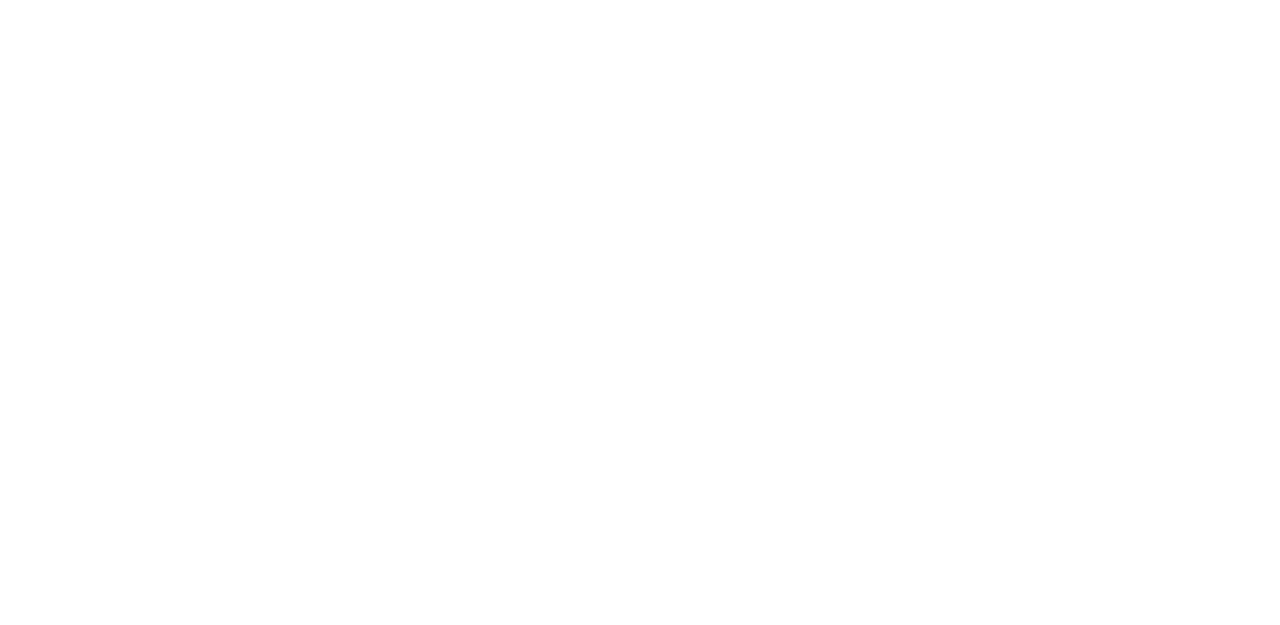
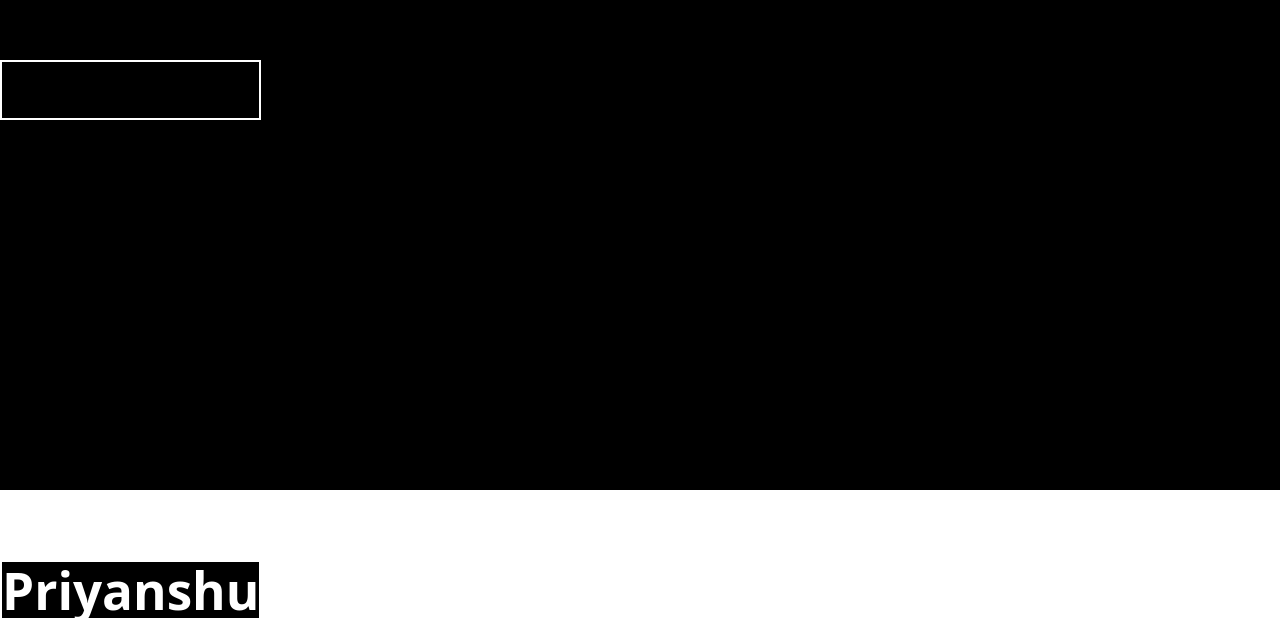
Before and after one commit to PriyanshuJayant/Portfolio, a React (Vite) app: page / in a window 1280 px wide. Shown: the part 310-935 px from the top of the page. Before the commit the page ends 800 px from the top, so only its background shows below. Built offline with nearby package versions, Linux system fonts and the light colour scheme.

Commit message:
Alpha 1.2 (Basic Animation)

```diff
--- a/package.json
+++ b/package.json
@@ -7,10 +7,13 @@
     "dev": "vite",
     "build": "vite build",
     "lint": "eslint .",
-    "preview": "vite preview"
+    "preview": "vite preview",
+    "start": "react-scripts start"
   },
   "dependencies": {
+    "framer": "^2.4.1",
     "framer-motion": "^12.23.19",
+    "motion": "^12.23.19",
     "react": "^19.1.1",
     "react-dom": "^19.1.1",
     "react-router-dom": "^7.9.1"
--- a/src/App.css
+++ b/src/App.css
@@ -0,0 +1,11 @@
+*{
+    padding: 0;
+    margin: 0;
+    box-sizing: border-box;
+    background-color: black;
+    columns: white;
+}
+div {
+  color: #fff;
+  text-decoration: none;
+}
--- a/src/App.jsx
+++ b/src/App.jsx
@@ -1,11 +1,18 @@
-import './App.css'
+import "./App.css";
+import Home from "./pages/Home";
+import { motion } from "framer-motion";
+import { Routes, Route, BrowserRouter } from "react-router-dom";
 
 function App() {
   return (
     <>
-
+      <BrowserRouter>
+        <Routes>
+          <Route path="/" element={<Home/>}/>
+        </Routes>
+      </BrowserRouter>
     </>
-  )
+  );
 }
 
-export default App
+export default App;
--- /dev/null
+++ b/src/components/Hero/Hero.jsx
@@ -0,0 +1,26 @@
+import './hero.css'
+import React from 'react'
+import {motion} from 'framer-motion'
+function Hero() {
+  return (
+    <motion.div
+        className='hero-title'
+        initial={{
+          y:600,
+          opacity:0
+        }}
+        animate={{
+            y:500,
+            opacity:1
+        }}
+        transition={{
+            duration:1.5,
+            delay:1
+        }}
+    >
+        <h1>Priyanshu</h1>
+    </motion.div>
+  )
+}
+
+export default Hero
--- /dev/null
+++ b/src/components/Hero/hero.css
@@ -0,0 +1,5 @@
+.hero-title{
+    color: white;
+    /* width: 1rem; */
+
+}
--- /dev/null
+++ b/src/pages/Home.jsx
@@ -0,0 +1,17 @@
+import "./home.css";
+import React from "react";
+import { motion } from "framer-motion";
+import Hero from "../components/Hero/Hero";
+
+function Home() {
+  return (
+    <>
+      {/* <NavBar/> */}
+      <div className="Hero-section">
+        <Hero/>
+      </div>
+    </>
+  );
+}
+
+export default Home;
--- /dev/null
+++ b/src/pages/home.css
@@ -0,0 +1,9 @@
+.Hero-section{
+    display: flex;
+    justify-content: center;
+    align-items: center;
+    border: 2px solid white;
+    /* position:absolute; */
+    /* top: 50%; */
+
+}
```
Also changed, not shown: src/components/NavBar/NavBar.jsx (added), 1 other file (tests, documents, lock files or other folders).
